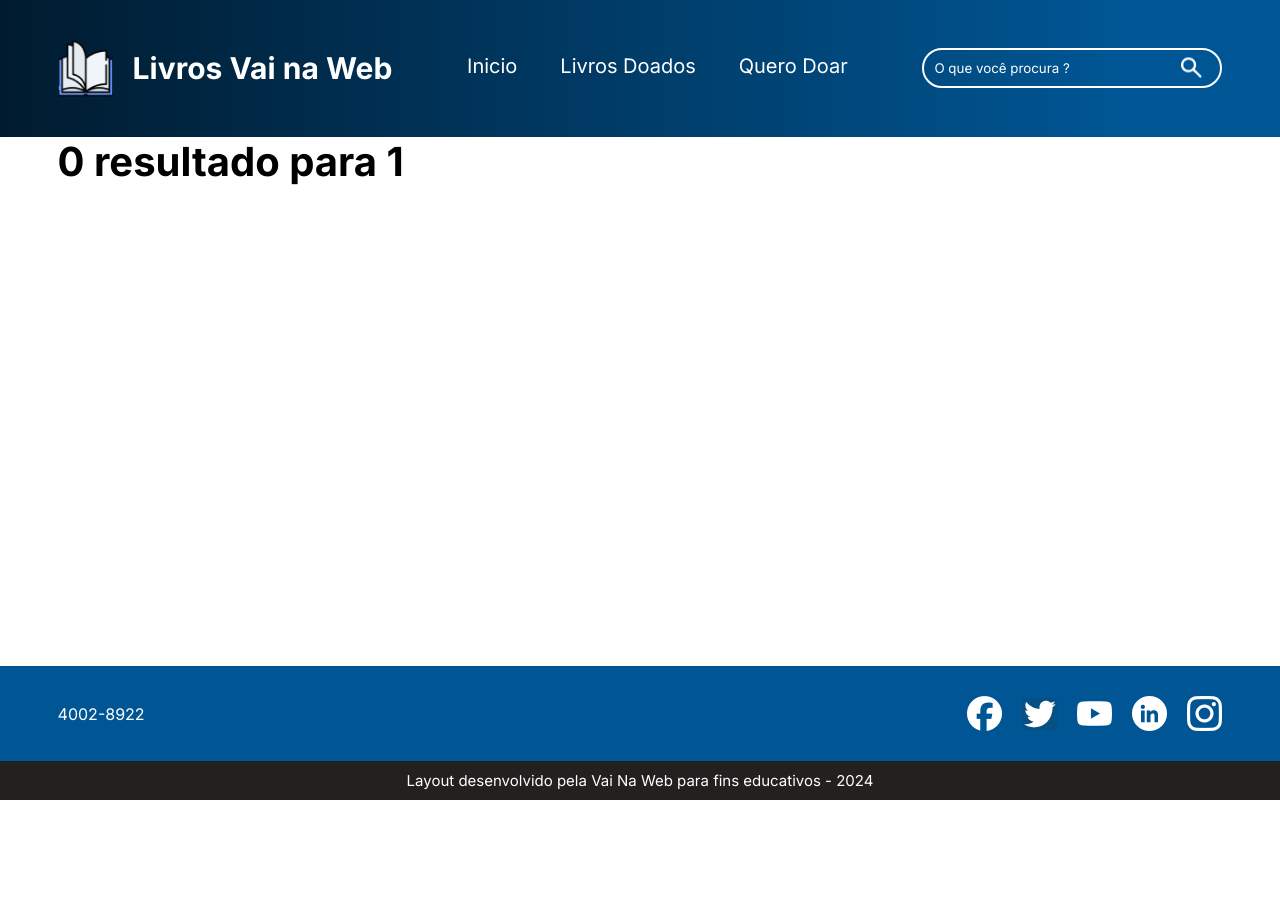
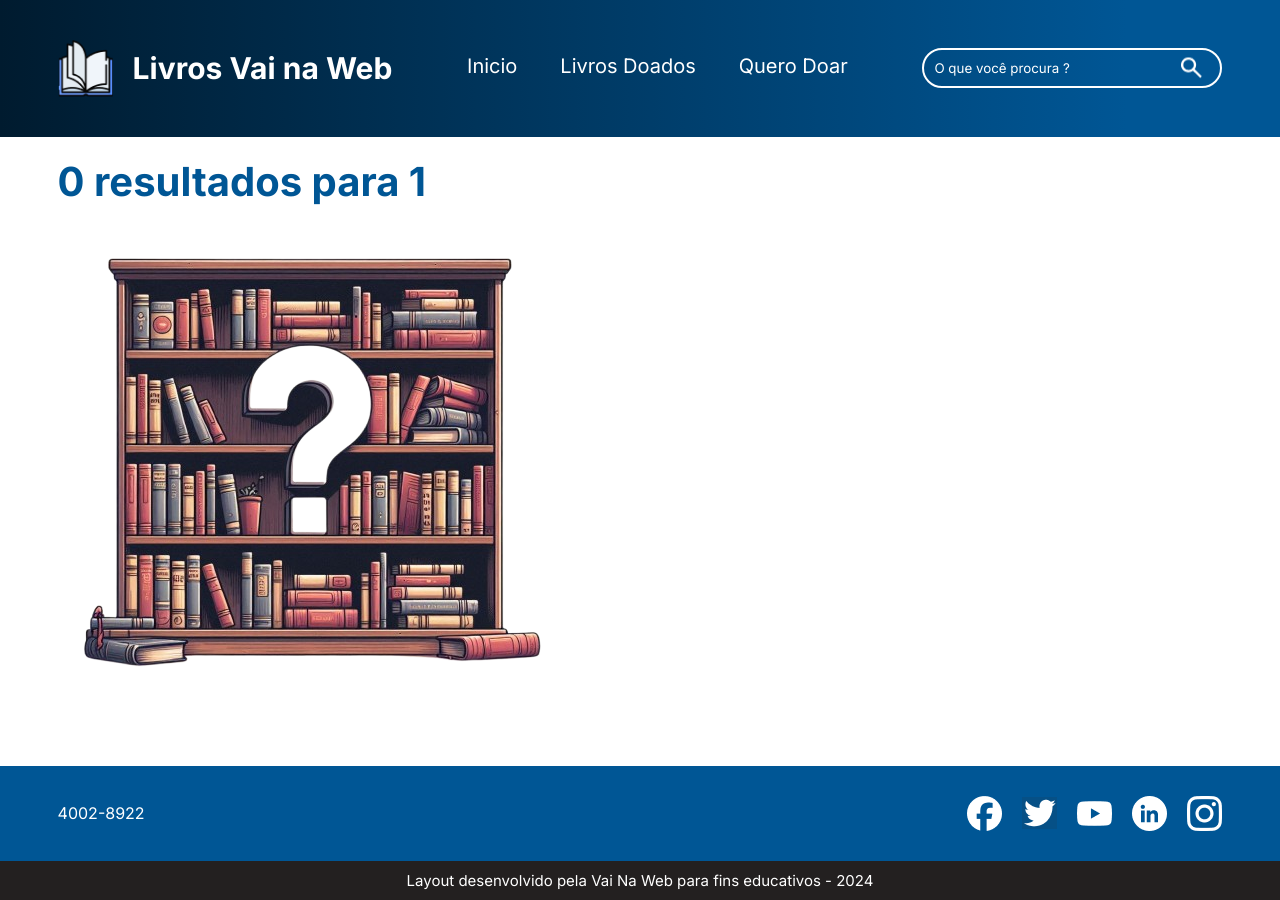
Before and after one commit to lucasssantos94/vnw-livros, a React (Vite) app: page /pesquisa/1 in a window 1280 px wide. Before the commit the page ends 800 px from the top, so only its background shows below. Built offline with nearby package versions, Linux system fonts and the light colour scheme.

Commit message:
feat: configured conditional rendering on the search page

```diff
--- a/src/pages/Search/index.jsx
+++ b/src/pages/Search/index.jsx
@@ -2,10 +2,11 @@ import { useParams } from "react-router-dom";
 import { books } from "../../constants/books";
 import Book from "../../components/Book";
 import Container from "../../components/Container";
+import BookNotFound from "@assets/images/404/book-not-found.png";
+import styles from "./styles.module.scss";
 
 const SearchPage = () => {
   const { title } = useParams();
-  console.log(title);
 
   const searchedBooks = books.filter((book) =>
     book.title
@@ -22,15 +23,23 @@ const SearchPage = () => {
 
   return (
     <>
-      <Container>
-        <h2 className="title-section">{`${searchedBooks.length} ${
-          searchedBooks.length > 1 ? "resultados" : "resultado"
-        } para ${title}`}</h2>
-        <div>
-          {searchedBooks &&
-            searchedBooks.map((book) => <Book key={book.title} book={book} />)}
-        </div>
-      </Container>
+      <section className={styles["s-search"]}>
+        <Container>
+          <h2 className={styles["title-section"]}>
+            {`${searchedBooks.length} resultados para ${title}`}
+          </h2>
+
+          {searchedBooks.length > 0 ? (
+            <div className={styles["box-books"]}>
+              {searchedBooks.map((book) => (
+                <Book key={book.title} book={book} />
+              ))}
+            </div>
+          ) : (
+            <img src={BookNotFound} alt="Livro não encontrado" />
+          )}
+        </Container>
+      </section>
     </>
   );
 };
--- /dev/null
+++ b/src/pages/Search/styles.module.scss
@@ -0,0 +1,10 @@
+.s-search {
+    padding: 2rem 0;
+
+    .box-books {
+        margin-top: 4rem;
+        display: grid;
+        grid-template-columns: repeat(auto-fill, minmax(250px, 1fr));
+        gap: 2rem;
+    }
+}
```
Also changed, not shown: src/assets/images/404/book-not-found.png (added), 1 other file (tests, documents, lock files or other folders).
